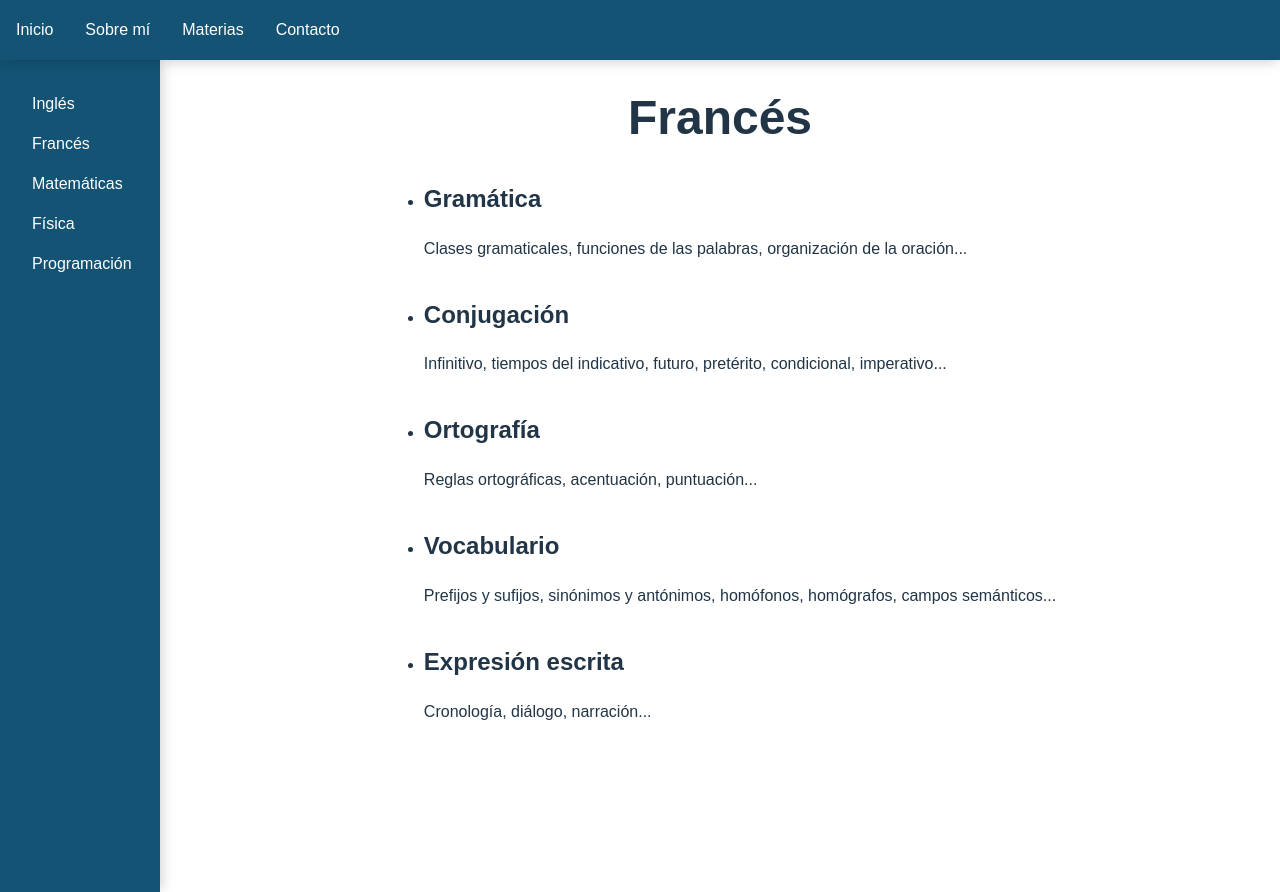
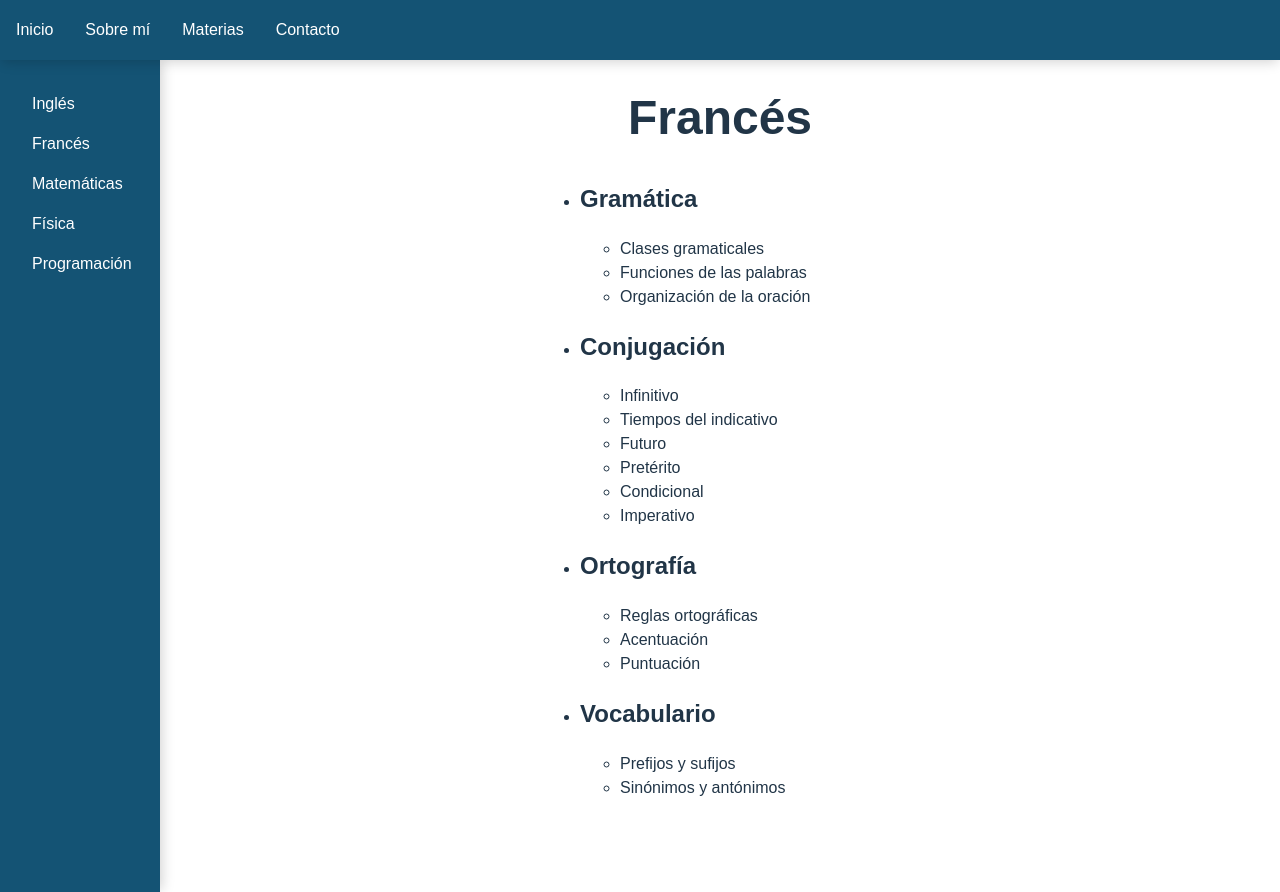
Before and after one commit to ManusaRivi/web-profe-particular, a React (Vite) app: page /subjects/french in a window 1280 px wide. Built offline with nearby package versions, Linux system fonts and the light colour scheme.

Commit message:
convert course contents into bullet lists

```diff
--- a/src/constants/course-text.ts
+++ b/src/constants/course-text.ts
@@ -1,106 +1,215 @@
-export const EnglishContent = [
+export interface CourseContent {
+    title: string;
+    content: string[];
+}
+
+export const EnglishContent: CourseContent[] = [
     {
         title: "Gramática",
-        content: "Estructura de la oración, tiempos de los verbos, pronombres, conjunciones..."
+        content: [
+            "Estructura de la oración",
+            "Tiempos de los verbos",
+            "Pronombres",
+            "Conjunciones"
+        ]
     },
     {
         title: "Vocabulario",
-        content: "Prefijos y sufijos, sinónimos y antónimos, homófonos, homógrafos, campos semánticos..."
+        content: [
+            "Prefijos y sufijos",
+            "Sinónimos y antónimos",
+            "Homófonos y homógrafos",
+            "Campos semánticos"
+        ]
     },
     {
         title: "Expresión escrita",
-        content: "Voz activa y voz pasiva, diálogo, narración..."
+        content: [
+            "Voz activa y voz pasiva",
+            "Diálogo y narración"
+        ]
     }
 ]
 
 export const FrenchContent = [
     {
         title: "Gramática",
-        content: "Clases gramaticales, funciones de las palabras, organización de la oración..."
+        content: [
+            "Clases gramaticales",
+            "Funciones de las palabras",
+            "Organización de la oración"
+        ]
     },
     {
         title: "Conjugación",
-        content: "Infinitivo, tiempos del indicativo, futuro, pretérito, condicional, imperativo..."
+        content: [
+            "Infinitivo",
+            "Tiempos del indicativo",
+            "Futuro",
+            "Pretérito",
+            "Condicional",
+            "Imperativo"
+        ]
     },
     {
         title: "Ortografía",
-        content: "Reglas ortográficas, acentuación, puntuación..."
+        content: [
+            "Reglas ortográficas",
+            "Acentuación",
+            "Puntuación"
+        ]
     },
     {
         title: "Vocabulario",
-        content: "Prefijos y sufijos, sinónimos y antónimos, homófonos, homógrafos, campos semánticos..."
+        content: [
+            "Prefijos y sufijos",
+            "Sinónimos y antónimos",
+            "Homófonos y homógrafos",
+            "Campos semánticos"
+        ]
     },
     {
         title: "Expresión escrita",
-        content: "Cronología, diálogo, narración..."
+        content: [
+            "Cronología",
+            "Diálogo",
+            "Narración"
+        ]
     }
 ]
 
 export const MathContent = [
     {
         title: "Álgebra",
-        content: "Ecuaciones e inecuaciones, funciones, polinomios, números complejos..."
+        content: [
+            "Ecuaciones e inecuaciones",
+            "Funciones",
+            "Polinomios",
+            "Números complejos"
+        ]
     },
     {
         title: "Geometría",
-        content: "Figuras geométricas, planos, áreas y volúmenes..."
+        content: [
+            "Figuras geométricas",
+            "Planos",
+            "Áreas y volúmenes"
+        ]
     },
     {
         title: "Trigonometría",
-        content: "Funciones trigonométricas, relaciones de triángulos..."
+        content: [
+            "Funciones trigonométricas",
+            "Relaciones de triángulos"
+        ]
     },
     {
         title: "Cálculo",
-        content: "Límites, derivadas, integrales..."
+        content: [
+            "Límites",
+            "Derivadas",
+            "Integrales"
+        ]
     },
     {
         title: "Estadística",
-        content: "Probabilidad, esperanza, varianza..."
+        content: [
+            "Probabilidad",
+            "Esperanza",
+            "Varianza"
+        ]
     },
 ]
 
 export const PhysicsContent = [
     {
         title: "Mecánica",
-        content: "Cinemática, dinámica, leyes de Newton, energía y trabajo..."
+        content: [
+            "Cinemática",
+            "Dinámica",
+            "Leyes de Newton",
+            "Energía y trabajo"
+        ]
     },
     {
         title: "Termodinámica",
-        content: "Leyes de la termodinámica, calor, temperatura..."
+        content: [
+            "Leyes de la termodinámica",
+            "Calor",
+            "Temperatura"
+        ]
     },
     {
         title: "Electromagnetismo",
-        content: "Campos eléctricos y magnéticos, circuitos..."
+        content: [
+            "Campos eléctricos y magnéticos",
+            "Circuitos"
+        ]
     },
     {
         title: "Óptica",
-        content: "Luz, reflexión, refracción, lentes..."
+        content: [
+            "Luz",
+            "Reflexión",
+            "Refracción",
+            "Lentes"
+        ]
     }
 ]
 
 export const CodingContent = [
     {
         title: "Fundamentos",
-        content: "Funciones, ciclos, variables, constantes, tipos de datos..."
+        content: [
+            "Funciones",
+            "Ciclos",
+            "Variables",
+            "Constantes",
+            "Tipos de datos"
+        ]
     },
     {
         title: "Estructuras de control",
-        content: "Condicionales, bucles, excepciones..."
+        content: [
+            "Condicionales",
+            "Bucles",
+            "Excepciones"
+        ]
     },
     {
         title: "Programación orientada a objetos",
-        content: "Clases, objetos, herencia, polimorfismo..."
+        content: [
+            "Clases",
+            "Objetos",
+            "Herencia",
+            "Polimorfismo"
+        ]
     },
     {
         title: "Algoritmos y estructuras de datos",
-        content: "Listas, pilas, colas, árboles, grafos..."
+        content: [
+            "Listas",
+            "Pilas",
+            "Colas",
+            "Árboles",
+            "Grafos"
+        ]
     },
     {
         title: "Desarrollo web",
-        content: "HTML, CSS, JavaScript, frameworks..."
+        content: [
+            "HTML",
+            "CSS",
+            "JavaScript",
+            "Frameworks"
+        ]
     },
     {
         title: "Ingeniería de software",
-        content: "Control de versiones, frontend y backend, testing..."
+        content: [
+            "Control de versiones",
+            "Frontend y backend",
+            "Testing"
+        ]
     }
 ]
--- a/src/views/Styles.css
+++ b/src/views/Styles.css
@@ -11,6 +11,14 @@
 .text {
     margin-top: 2rem;
     font-size: 1.3rem;
+}
+
+ul {
+    align-items: flex-start;
+    overflow-y: auto;
+    overflow-x: hidden;
+    max-height: 80vh;
+    width: 25vw;
 }
 
 .contact-info {
--- a/src/views/subjects/Coding.tsx
+++ b/src/views/subjects/Coding.tsx
@@ -7,11 +7,15 @@ export default function Coding() {
             <h1 className="header">
                 Programación
             </h1>
-            <ul style={{ alignItems: "flex-start", display: 'flex', flexDirection: "column" }}>
+            <ul>
                 {CodingContent.map((item, index) => (
                     <li key={index} style={{ textAlign: 'left' }}>
                         <h2>{item.title}</h2>
-                        <p>{item.content}</p>
+                        <ul>
+                            {item.content.map((contentItem, contentIndex) => (
+                                <li key={contentIndex}>{contentItem}</li>
+                            ))}
+                        </ul>
                     </li>
                 ))}
             </ul>
--- a/src/views/subjects/English.tsx
+++ b/src/views/subjects/English.tsx
@@ -7,11 +7,15 @@ export default function English() {
             <h1 className="header">
                 Inglés
             </h1>
-            <ul style={{ alignItems: "flex-start", display: 'flex', flexDirection: "column" }}>
+            <ul>
                 {EnglishContent.map((item, index) => (
                     <li key={index} style={{ textAlign: 'left' }}>
                         <h2>{item.title}</h2>
-                        <p>{item.content}</p>
+                        <ul>
+                            {item.content.map((contentItem, contentIndex) => (
+                                <li key={contentIndex}>{contentItem}</li>
+                            ))}
+                        </ul>
                     </li>
                 ))}
             </ul>
--- a/src/views/subjects/French.tsx
+++ b/src/views/subjects/French.tsx
@@ -7,11 +7,15 @@ export default function French() {
             <h1 className="header">
                 Francés
             </h1>
-            <ul style={{ alignItems: "flex-start", display: 'flex', flexDirection: "column" }}>
+            <ul>
                 {FrenchContent.map((item, index) => (
                     <li key={index} style={{ textAlign: 'left' }}>
                         <h2>{item.title}</h2>
-                        <p>{item.content}</p>
+                        <ul>
+                            {item.content.map((contentItem, contentIndex) => (
+                                <li key={contentIndex}>{contentItem}</li>
+                            ))}
+                        </ul>
                     </li>
                 ))}
             </ul>
--- a/src/views/subjects/Math.tsx
+++ b/src/views/subjects/Math.tsx
@@ -7,11 +7,15 @@ export default function Math() {
             <h1 className="header">
                 Matemáticas
             </h1>
-            <ul style={{ alignItems: "flex-start", display: 'flex', flexDirection: "column" }}>
+            <ul>
                 {MathContent.map((item, index) => (
                     <li key={index} style={{ textAlign: 'left' }}>
                         <h2>{item.title}</h2>
-                        <p>{item.content}</p>
+                        <ul>
+                            {item.content.map((contentItem, contentIndex) => (
+                                <li key={contentIndex}>{contentItem}</li>
+                            ))}
+                        </ul>
                     </li>
                 ))}
             </ul>
--- a/src/views/subjects/Physics.tsx
+++ b/src/views/subjects/Physics.tsx
@@ -7,11 +7,15 @@ export default function Physics() {
             <h1 className="header">
                 Física
             </h1>
-            <ul style={{ alignItems: "flex-start", display: 'flex', flexDirection: "column" }}>
+            <ul>
                 {PhysicsContent.map((item, index) => (
                     <li key={index} style={{ textAlign: 'left' }}>
                         <h2>{item.title}</h2>
-                        <p>{item.content}</p>
+                        <ul>
+                            {item.content.map((contentItem, contentIndex) => (
+                                <li key={contentIndex}>{contentItem}</li>
+                            ))}
+                        </ul>
                     </li>
                 ))}
             </ul>
```
